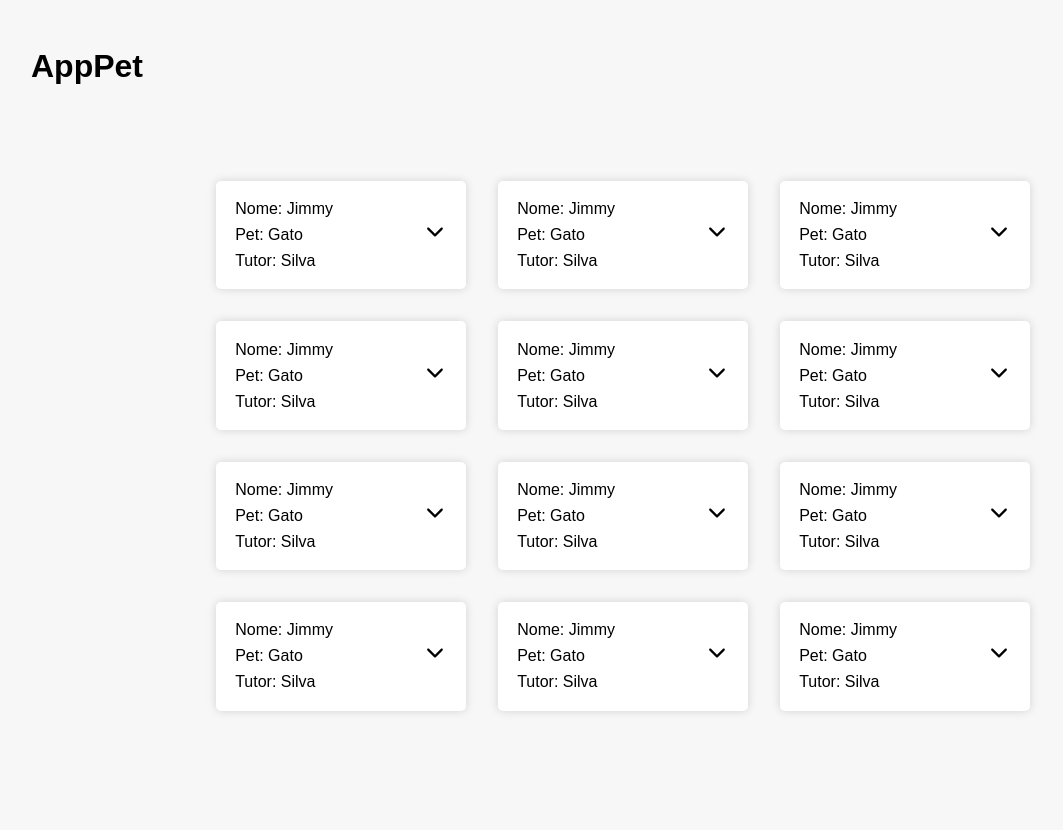
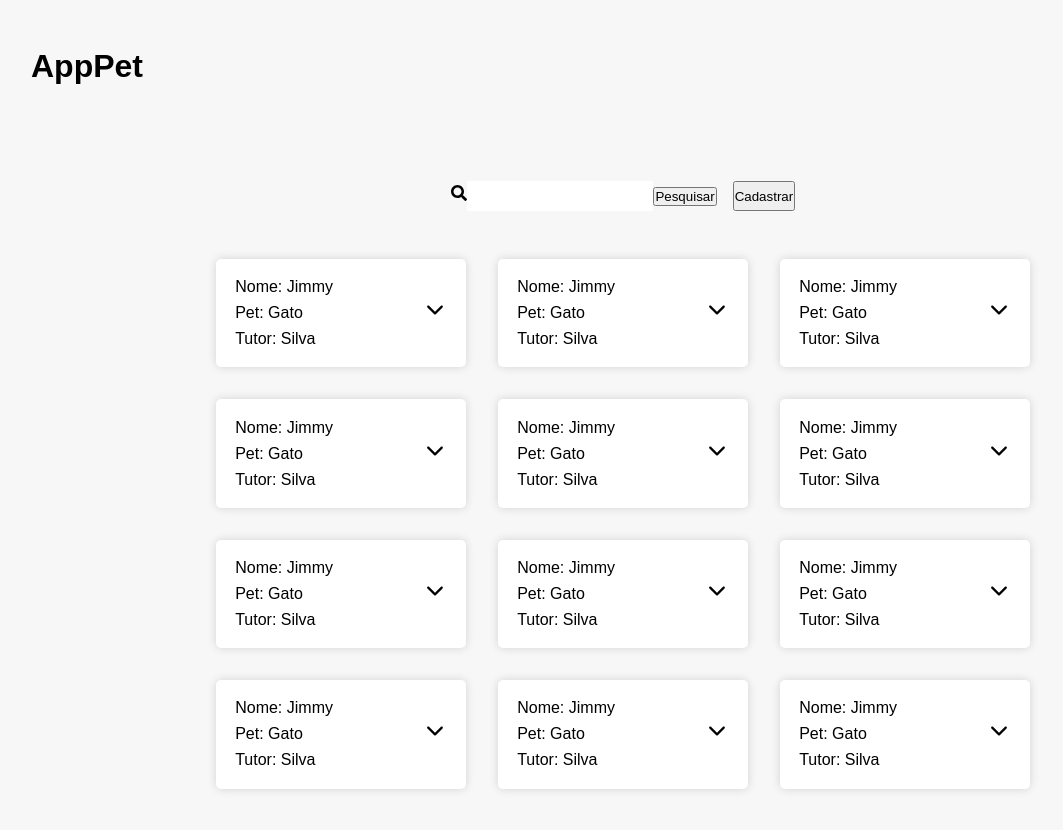
Before and after one commit to silvavictorleandro/pet-shop-fullstack, a React (Create React App) app in the folder frontend/: page / in a window 1280 px wide. Shown: the top 830 px of the page, without its empty margins (17-1080 px from the left). Before the commit the page ends 800 px from the top, so only its background shows below. Built offline with nearby package versions, Linux system fonts and the light colour scheme.

Commit message:
criação do menu com input search e botão para cadastro

```diff
--- a/frontend/src/App.tsx
+++ b/frontend/src/App.tsx
@@ -1,4 +1,5 @@
 import { Header } from "./components/Header/Header";
+import { Menu } from "./components/Menu/Menu";
 import { PetList } from "./components/PetList/PetList";
 import { GlobalStyles } from "./styles/GlobalStyles";
 
@@ -6,6 +7,7 @@ function App() {
   return (
     <>
       <Header />
+      <Menu />
       <PetList />
       <GlobalStyles />
     </>
--- /dev/null
+++ b/frontend/src/components/Menu/Menu.tsx
@@ -0,0 +1,16 @@
+import { FaSearch } from "react-icons/fa";
+
+import * as S from "./styles";
+
+export const Menu: React.FC = () => {
+  return (
+    <S.Menu>
+      <S.ContainerSearch>
+        <FaSearch />
+        <S.SearchInput type="search"></S.SearchInput>
+        <S.SearchButton>Pesquisar</S.SearchButton>
+      </S.ContainerSearch>
+      <S.ButtonAdd>Cadastrar</S.ButtonAdd>
+    </S.Menu>
+  );
+};
--- /dev/null
+++ b/frontend/src/components/Menu/styles.ts
@@ -0,0 +1,24 @@
+import styled from "styled-components";
+
+export const Menu = styled.div`
+  display: flex;
+  gap: 1rem;
+  justify-content: center;
+  margin: 3rem auto;
+  max-width: 900px;
+`;
+
+export const ContainerSearch = styled.div`
+  border: grey;
+  position: relative;
+`;
+
+export const SearchInput = styled.input`
+  border: none;
+  height: 30px;
+  padding: 0.3rem;
+`;
+
+export const SearchButton = styled.button``;
+
+export const ButtonAdd = styled.button``;
```
